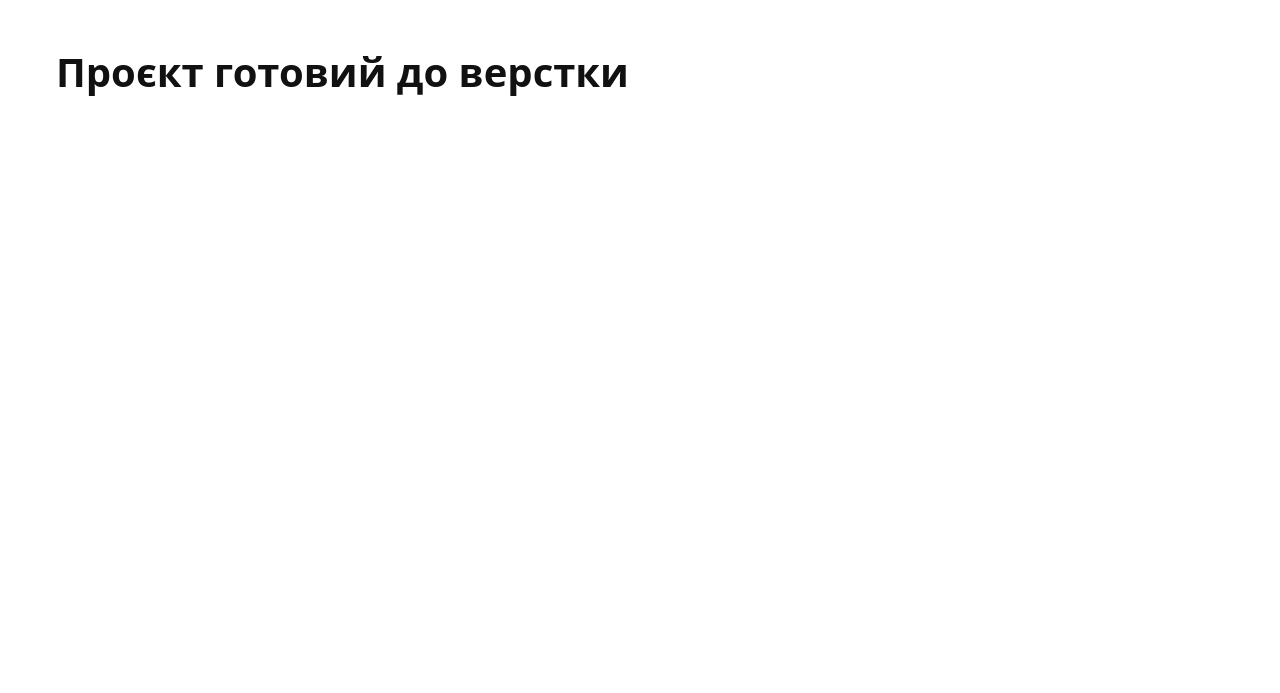
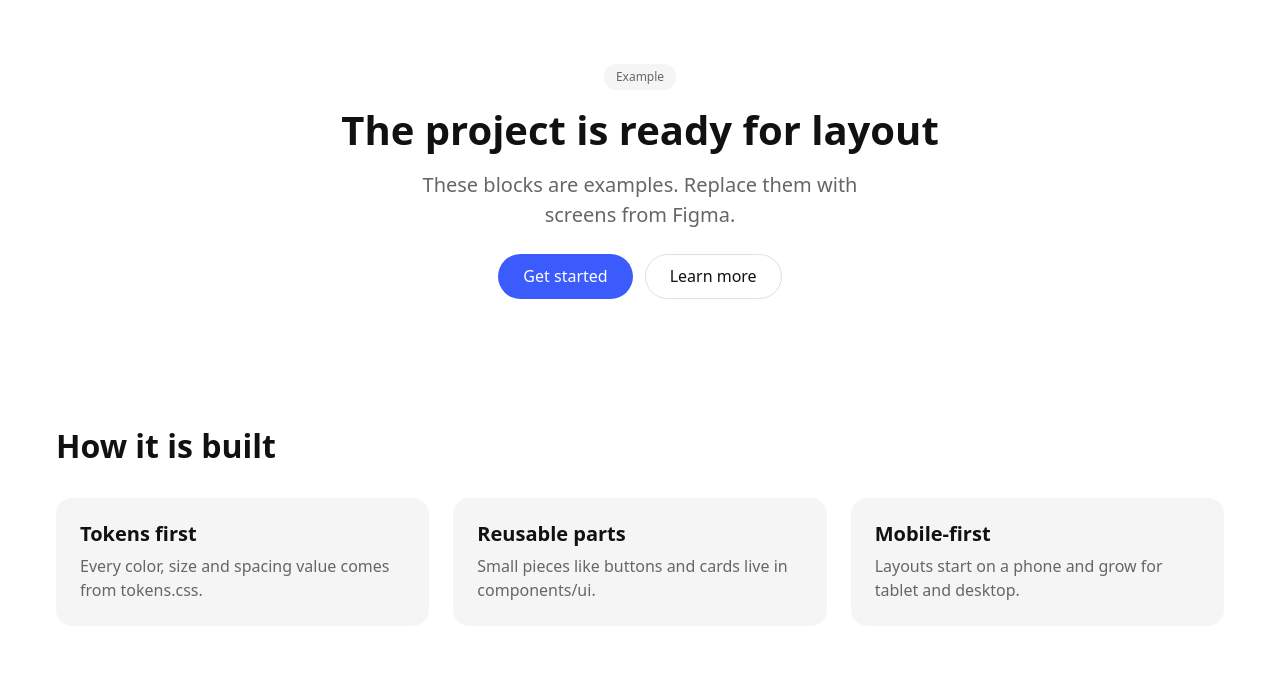
Before and after one commit to AroundaDev/workshop-starter-project-astro, an Astro site: page / in a window 1280 px wide. Built offline with nearby package versions, Linux system fonts and the light colour scheme; Astro itself is replaced by a stand-in of ours.

Commit message:
Add example UI components and home page sections
Add Button, Badge and Card to components/ui, and HeroSection and
FeaturesSection to components/sections. The home page is now built
from these sections. All styles use tokens from tokens.css.

Co-Authored-By: Claude Opus 5.5 <noreply@anthropic.com>

```diff
--- /dev/null
+++ b/src/components/sections/FeaturesSection.astro
@@ -0,0 +1,66 @@
+---
+/*
+ * FeaturesSection — a heading plus a grid of cards.
+ * 1 column on mobile, 2 on tablet, 3 on desktop.
+ *
+ * Usage:
+ *   <FeaturesSection
+ *     id="features"
+ *     title="Why us"
+ *     items={[{ title: 'Fast', text: '...' }, { title: 'Simple', text: '...' }]}
+ *   />
+ */
+import Card from '../ui/Card.astro';
+
+interface Props {
+	id?: string;
+	title: string;
+	items: { title: string; text: string }[];
+}
+
+const { id, title, items } = Astro.props;
+---
+
+<section class="features" id={id}>
+	<div class="container inner">
+		<h2>{title}</h2>
+		<div class="grid">
+			{items.map((item) => <Card title={item.title}>{item.text}</Card>)}
+		</div>
+	</div>
+</section>
+
+<style>
+	.features {
+		padding-block: var(--space-2xl);
+	}
+
+	.inner {
+		display: flex;
+		flex-direction: column;
+		gap: var(--space-xl);
+	}
+
+	.grid {
+		display: grid;
+		grid-template-columns: 1fr;
+		gap: var(--space-md);
+	}
+
+	@media (min-width: 768px) {
+		.grid {
+			grid-template-columns: repeat(2, 1fr);
+		}
+	}
+
+	@media (min-width: 1024px) {
+		.features {
+			padding-block: var(--space-3xl);
+		}
+
+		.grid {
+			grid-template-columns: repeat(3, 1fr);
+			gap: var(--space-lg);
+		}
+	}
+</style>
--- /dev/null
+++ b/src/components/sections/HeroSection.astro
@@ -0,0 +1,79 @@
+---
+/*
+ * HeroSection — the first, main block of a page.
+ *
+ * Usage:
+ *   <HeroSection
+ *     badge="New"
+ *     title="Main headline"
+ *     text="Short description"
+ *     primaryLabel="Get started" primaryHref="/start"
+ *     secondaryLabel="Learn more" secondaryHref="#features"
+ *   />
+ */
+import Badge from '../ui/Badge.astro';
+import Button from '../ui/Button.astro';
+
+interface Props {
+	badge?: string;
+	title: string;
+	text?: string;
+	primaryLabel?: string;
+	primaryHref?: string;
+	secondaryLabel?: string;
+	secondaryHref?: string;
+}
+
+const { badge, title, text, primaryLabel, primaryHref, secondaryLabel, secondaryHref } = Astro.props;
+---
+
+<section class="hero">
+	<div class="container inner">
+		{badge && <Badge>{badge}</Badge>}
+		<h1 class="title">{title}</h1>
+		{text && <p class="text">{text}</p>}
+		{(primaryLabel || secondaryLabel) && (
+			<div class="actions">
+				{primaryLabel && <Button href={primaryHref}>{primaryLabel}</Button>}
+				{secondaryLabel && <Button variant="secondary" href={secondaryHref}>{secondaryLabel}</Button>}
+			</div>
+		)}
+	</div>
+</section>
+
+<style>
+	.hero {
+		padding-block: var(--space-2xl);
+	}
+
+	.inner {
+		display: flex;
+		flex-direction: column;
+		align-items: flex-start;
+		gap: var(--space-md);
+	}
+
+	.text {
+		max-width: 40ch;
+		font-size: var(--font-size-lg);
+		color: var(--color-text-muted);
+	}
+
+	.actions {
+		display: flex;
+		flex-wrap: wrap;
+		gap: var(--space-sm);
+		margin-top: var(--space-xs);
+	}
+
+	@media (min-width: 1024px) {
+		.hero {
+			padding-block: var(--space-3xl);
+		}
+
+		.inner {
+			align-items: center;
+			text-align: center;
+		}
+	}
+</style>
--- /dev/null
+++ b/src/components/ui/Badge.astro
@@ -0,0 +1,24 @@
+---
+/*
+ * Badge — a small rounded label (for example "New" or "Beta").
+ *
+ * Usage:
+ *   <Badge>New</Badge>
+ */
+---
+
+<span class="badge"><slot /></span>
+
+<style>
+	.badge {
+		display: inline-flex;
+		align-items: center;
+		padding: var(--space-2xs) var(--space-sm);
+		border-radius: var(--radius-full);
+		background-color: var(--color-surface);
+		color: var(--color-text-muted);
+		font-size: var(--font-size-xs);
+		font-weight: var(--font-weight-medium);
+		line-height: var(--line-height-base);
+	}
+</style>
--- /dev/null
+++ b/src/components/ui/Button.astro
@@ -0,0 +1,64 @@
+---
+/*
+ * Button — a button or a link that looks like a button.
+ *
+ * Usage:
+ *   <Button href="/contact">Get in touch</Button>            → link, filled
+ *   <Button variant="secondary">Learn more</Button>          → button, outlined
+ *
+ * Props:
+ *   variant: "primary" (filled, default) or "secondary" (outlined)
+ *   href:    if set, the button becomes a link to this address
+ *   type:    for a regular button: "button" (default) or "submit"
+ */
+interface Props {
+	variant?: 'primary' | 'secondary';
+	href?: string;
+	type?: 'button' | 'submit';
+}
+
+const { variant = 'primary', href, type = 'button' } = Astro.props;
+const Tag = href ? 'a' : 'button';
+---
+
+<Tag class:list={['button', variant]} href={href} type={href ? undefined : type}>
+	<slot />
+</Tag>
+
+<style>
+	.button {
+		display: inline-flex;
+		align-items: center;
+		justify-content: center;
+		gap: var(--space-xs);
+		padding: var(--space-sm) var(--space-lg);
+		border: 1px solid transparent;
+		border-radius: var(--radius-full);
+		font-size: var(--font-size-md);
+		font-weight: var(--font-weight-medium);
+		line-height: var(--line-height-tight);
+		text-align: center;
+		cursor: pointer;
+	}
+
+	.primary {
+		background-color: var(--color-primary);
+		color: var(--color-on-primary);
+	}
+
+	.primary:hover {
+		background-color: var(--color-primary-hover);
+		color: var(--color-on-primary);
+	}
+
+	.secondary {
+		background-color: transparent;
+		border-color: var(--color-border);
+		color: var(--color-text);
+	}
+
+	.secondary:hover {
+		border-color: var(--color-primary);
+		color: var(--color-primary);
+	}
+</style>
--- /dev/null
+++ b/src/components/ui/Card.astro
@@ -0,0 +1,41 @@
+---
+/*
+ * Card — a block with a title and text.
+ *
+ * Usage:
+ *   <Card title="Fast">Pages load in under a second.</Card>
+ *
+ * Props:
+ *   title: the card heading
+ * The text inside the tag goes into <slot />.
+ */
+interface Props {
+	title: string;
+}
+
+const { title } = Astro.props;
+---
+
+<article class="card">
+	<h3 class="title">{title}</h3>
+	<div class="text"><slot /></div>
+</article>
+
+<style>
+	.card {
+		display: flex;
+		flex-direction: column;
+		gap: var(--space-xs);
+		padding: var(--space-lg);
+		border-radius: var(--radius-lg);
+		background-color: var(--color-surface);
+	}
+
+	.title {
+		font-size: var(--font-size-lg);
+	}
+
+	.text {
+		color: var(--color-text-muted);
+	}
+</style>
--- a/src/pages/index.astro
+++ b/src/pages/index.astro
@@ -1,15 +1,26 @@
 ---
 import BaseLayout from '../layouts/BaseLayout.astro';
+import HeroSection from '../components/sections/HeroSection.astro';
+import FeaturesSection from '../components/sections/FeaturesSection.astro';
+
+const features = [
+	{ title: 'Tokens first', text: 'Every color, size and spacing value comes from tokens.css.' },
+	{ title: 'Reusable parts', text: 'Small pieces like buttons and cards live in components/ui.' },
+	{ title: 'Mobile-first', text: 'Layouts start on a phone and grow for tablet and desktop.' },
+];
 ---
 
-<BaseLayout title="Головна" description="Головна сторінка">
-	<main class="container">
-		<h1>Проєкт готовий до верстки</h1>
+<BaseLayout title="Home" description="Example page built from components">
+	<main>
+		<HeroSection
+			badge="Example"
+			title="The project is ready for layout"
+			text="These blocks are examples. Replace them with screens from Figma."
+			primaryLabel="Get started"
+			primaryHref="#features"
+			secondaryLabel="Learn more"
+			secondaryHref="#features"
+		/>
+		<FeaturesSection id="features" title="How it is built" items={features} />
 	</main>
 </BaseLayout>
-
-<style>
-	main {
-		padding-block: var(--space-2xl);
-	}
-</style>
```
